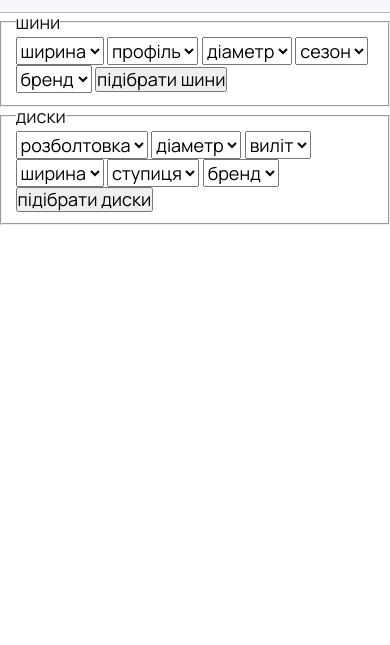
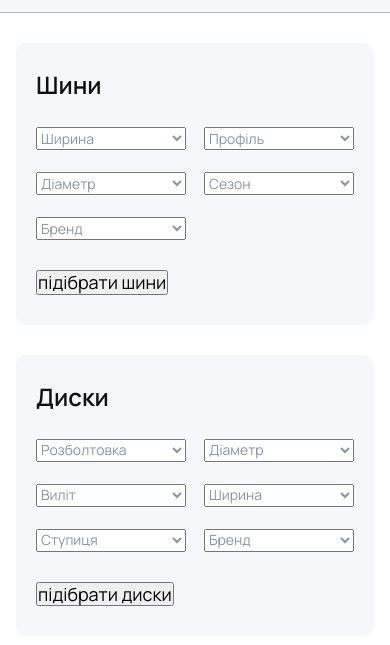
Before and after one commit to vtabashniuk/goauto.ua, a website built with webpack: page src/index.html in a window 390 px wide. Shown: the part 51-696 px from the top of the page. Built offline with nearby package versions, Linux system fonts and the light colour scheme.

Commit message:
add markup and mobile view styles for forms

```diff
--- a/src/index.html
+++ b/src/index.html
@@ -138,51 +138,55 @@
         </div>
       </div>
     </header>
-    <section>
+    <section class="form-container">
       <form action="" class="form-tyres">
-        <fieldset>
-          <legend>шини</legend>
+        <p class="form-title">шини</p>
+        <div class="select-group">
           <select aria-label="width" name="tyre-width" id="tyre-width">
-            <option value="">ширина</option>
+            <option value="" class="tyres-option">Ширина</option>
           </select>
           <select aria-label="height" name="tyre-height" id="tyre-height">
-            <option value="">профіль</option>
+            <option value="" class="tyres-option">Профіль</option>
           </select>
           <select aria-label="radius" name="tyre-radius" id="tyre-radius">
-            <option value="">діаметр</option>
+            <option value="" class="tyres-option">Діаметр</option>
           </select>
           <select aria-label="season" name="tyre-season" id="tyre-season">
-            <option value="">сезон</option>
+            <option value="" class="tyres-option">Сезон</option>
           </select>
           <select aria-label="brand" name="tyre-brand" id="tyre-brand">
-            <option value="">бренд</option>
+            <option value="" class="tyres-option">Бренд</option>
           </select>
-          <button type="button">підібрати шини</button>
-        </fieldset>
+        </div>
+        <button type="button">підібрати шини</button>
       </form>
       <form action="" class="form-wheels">
-        <fieldset>
-          <legend>диски</legend>
+        <p class="form-title">диски</p>
+        <div class="select-group">
           <select aria-label="bolting" name="wheel-bolting" id="wheel-bolting">
-            <option value="">розболтовка</option>
+            <option value="">Розболтовка</option>
           </select>
-          <select aria-label="diameter" name="wheel-diameter" id="wheel-diameter">
-            <option value="">діаметр</option>
+          <select
+            aria-label="diameter"
+            name="wheel-diameter"
+            id="wheel-diameter"
+          >
+            <option value="">Діаметр</option>
           </select>
           <select aria-label="offset" name="wheel-offset" id="wheel-offset">
-            <option value="">виліт</option>
+            <option value="">Виліт</option>
           </select>
           <select aria-label="width" name="wheel-width" id="wheel-width">
-            <option value="">ширина</option>
+            <option value="">Ширина</option>
           </select>
           <select aria-label="hub" name="wheel-hub" id="wheel-hub">
-            <option value="">ступиця</option>
+            <option value="">Ступиця</option>
           </select>
           <select aria-label="brand" name="wheel-brand" id="wheel-brand">
-            <option value="">бренд</option>
+            <option value="">Бренд</option>
           </select>
-          <button type="button">підібрати диски</button>
-        </fieldset>
+        </div>
+        <button type="button">підібрати диски</button>
       </form>
     </section>
   </body>
--- /dev/null
+++ b/src/scss/formSection/form.scss
@@ -0,0 +1,27 @@
+.form-tyres,
+.form-wheels {
+  background-color: $secondaryBackgroundColor;
+  border-radius: 10px;
+  padding: 30px 20px;
+}
+
+.form-title {
+  font-size: 24px;
+  font-weight: 600;
+
+  &::first-letter {
+    text-transform: uppercase;
+  }
+}
+
+.select-group {
+  display: grid;
+  gap: 22px 18px;
+  grid-template-columns: repeat(2, 1fr);
+  padding: 30px 0;
+
+  select {
+    color: $secondaryTextColor;
+    font-size: 14px;
+  }
+}
--- /dev/null
+++ b/src/scss/formSection/formContainer.scss
@@ -0,0 +1,12 @@
+@import './form';
+
+.form-container {
+  display: flex;
+  flex-direction: column;
+  gap: 30px;
+  padding: 30px 16px;
+
+  @media screen and (min-width: 1280px) {
+    flex-direction: row;
+  }
+}
--- a/src/scss/header/mobileMenu/mobileMenuContainer/_mobileMenuContainer.scss
+++ b/src/scss/header/mobileMenu/mobileMenuContainer/_mobileMenuContainer.scss
@@ -2,6 +2,7 @@
 @import "../companyMobileMenu";
 
 .mobile-menu-container {
+  background-color: $primaryBackgroundColor;
   display: none;
   left: 0;
   padding: 28px 16px 50px;
--- a/src/scss/main.scss
+++ b/src/scss/main.scss
@@ -4,3 +4,4 @@
 @import "./base";
 @import "./body";
 @import "./header/header";
+@import "./formSection/formContainer";
```
